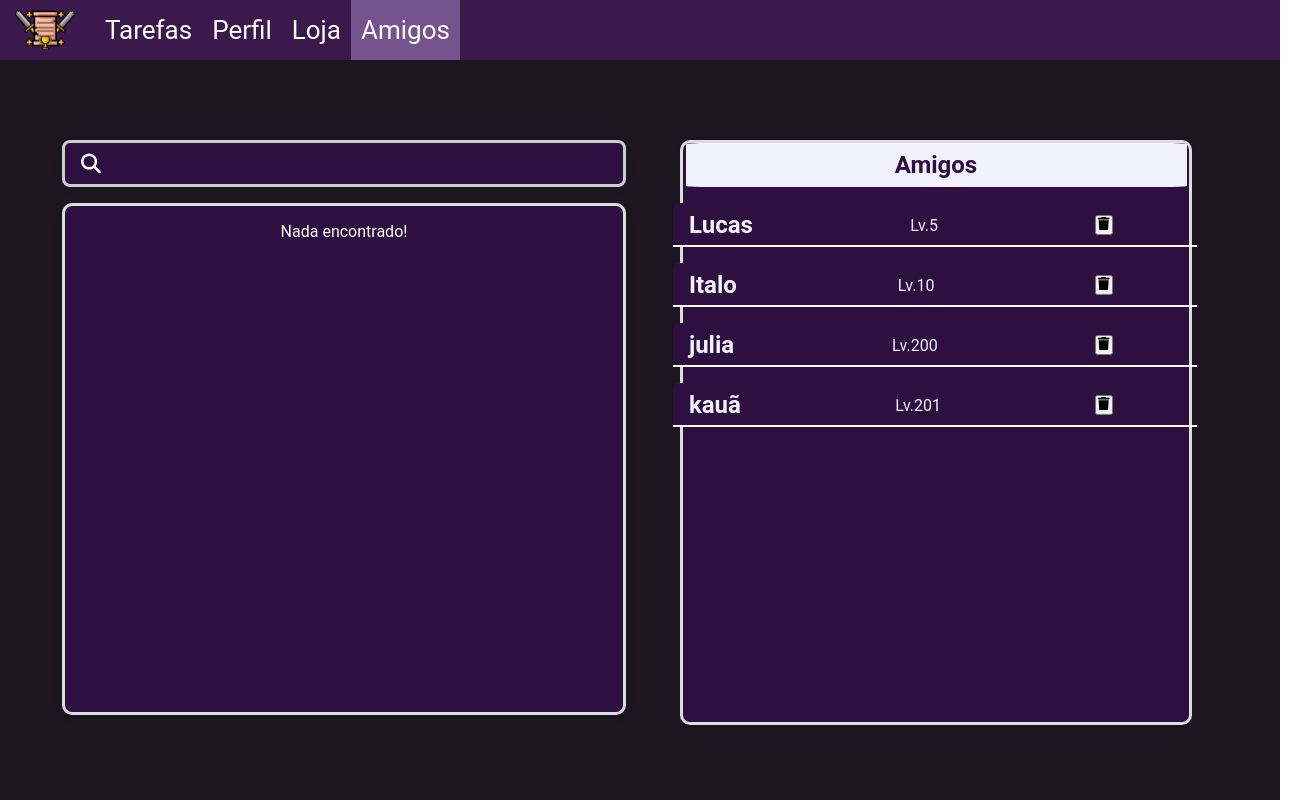
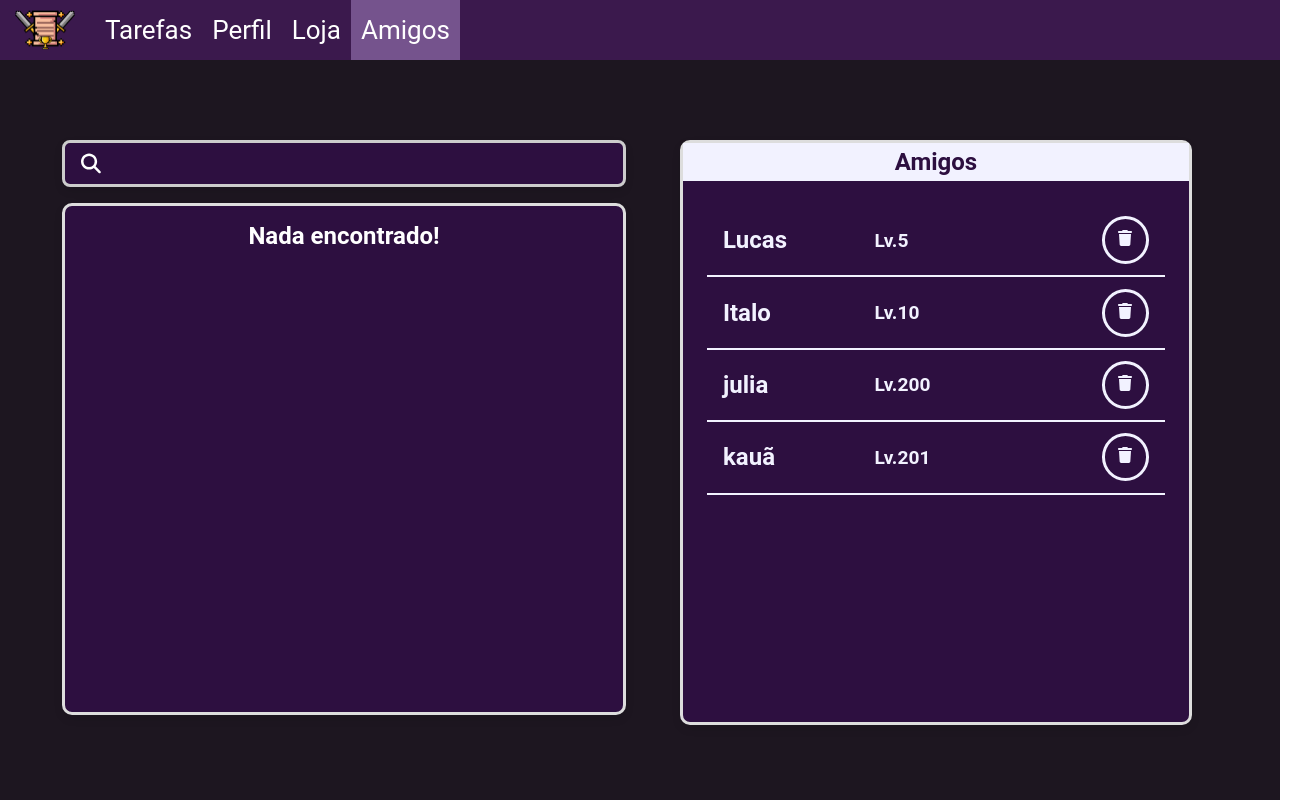
Before and after one commit to lucasrc18/ProjetoIntegrador, a React (Create React App) app: page /social in a window 1280 px wide. Shown: the whole page, 1316 px wide, since content can reach past the window. Built offline with nearby package versions, Linux system fonts and the light colour scheme; no server answers; the database is empty.

Commit message:
att visual amigos

```diff
--- a/src/pages/social/index.tsx
+++ b/src/pages/social/index.tsx
@@ -46,13 +46,15 @@ export default function Social() {
                 </div>
               </section>
 
-              <section id="socialList">
-                <h1 id="title">Amigos</h1>
-                <div id="linhainformacoes">
+              <section id="socialContainer">
+                <h1>Amigos</h1>
+                <div id="socialList">
                 {amigos.map((amigo, index) => (
-                    <div key={index}>
-                      <h2>{amigo.name}</h2>
-                      <p>Lv.{amigo.lv}</p>
+                    <div id="infoSocial" key={index}>
+                      <div id="info">
+                        <h2>{amigo.name}</h2>
+                        <p>Lv.{amigo.lv}</p>
+                      </div>
                       <button onClick={() => buttonDel(index)}><DeleteIcon /></button>
                     </div>
                 ))}
--- a/src/pages/social/style.scss
+++ b/src/pages/social/style.scss
@@ -14,7 +14,7 @@ main {
 #searchContainer {
     display: flex;
     flex-direction: column;
-    align-items: center; /* Centraliza os elementos dentro do contêiner */
+    align-items: center;
     gap: 1rem;
     width: 40%;
 }
@@ -24,7 +24,7 @@ main {
     align-items: center;
     background-color: #2D0F40;
     border: 3px solid #ccc;
-    border-radius: 8px; /* Reduzindo o valor do border-radius para menos arredondado */
+    border-radius: 8px;
     padding: 0.5rem 1rem;
     box-shadow: 0 4px 8px rgba(0, 0, 0, 0.1);
     transition: box-shadow 0.3s ease-in-out;
@@ -44,7 +44,7 @@ main {
     font-size: 1rem;
     padding: 0.5rem;
     margin-left: 0.5rem;
-    color: #f2f2ff; /* Ajusta a cor do texto do input para ficar visível */
+    color: #f2f2ff;
 }
 
 #searchBar input::placeholder {
@@ -59,7 +59,8 @@ main {
 }
 
 #resultBox {
-    font-size: 1rem;
+    font-size: 1.5rem;
+    font-weight: 600;
     color: white;
     text-align: center;
     padding: 1rem;
@@ -68,10 +69,10 @@ main {
     border-radius: 10px;
     box-shadow: 0 4px 8px rgba(0, 0, 0, 0.1);
     width: 110%;
-    height: 32rem; /* Ajusta a altura para criar um quadrado maior */
+    height: 32rem;
 }
 
-#socialList {
+#socialContainer {
     width: 40%;
     display: flex;
     flex-direction: column;
@@ -80,60 +81,51 @@ main {
     border: 3px solid #ddd;
     border-radius: 10px;
     box-shadow: 0 4px 8px rgba(0, 0, 0, 0.1);
-    padding: 0 1rem;
+
+
+    h1{
+        background-color: #f2f2ff;
+        color: #2D0F40;
+        width: 100%;
+        text-align: center;
+        padding: 5px;
     }
 
-.friendItem {
-    display: flex; /* Alinha os elementos dos amigos na mesma linha */
-    justify-content: space-between; /* Espaço uniforme entre os elementos */
-    align-items: center; /* Centraliza verticalmente os elementos */
-    background-color: #f2f2ff;
-    padding: 0.5rem 1rem;
-    border-radius: 5px;
-    margin-bottom: 1rem; /* Espaço entre cada item de amigo */
+    #socialList{
         width: 100%;
+        padding: 1.5em;
+
+        #infoSocial{
+            display: flex;
+            align-items: center;
+            border-bottom: #f2f2ff 2px solid;
+            padding: 0.7em 1em;
+
+            #info{
+                width: 90%;
+                display: flex;
+                align-items: center;
+                h2{
+                    width: 40%;
+
                 }
 
-
-#title {
-    // color: white;
-    background: #f2f2ff;
-    color: #2D0F40;
-    width: 105.7%;
-    border-radius: 3%;
-    text-align: center; /* Centraliza o texto horizontalmente */
-    padding: 0.5rem 0; /* Adiciona espaço acima e abaixo do texto */
-    margin-bottom: 1rem; /* Move o título para cima */
- /* Adiciona uma borda branca de 1px */
-    text-shadow: none; /* Remove qualquer sombra de texto */
+                p{
+                    font-size: 1.2rem;
+                    font-weight: 600;
+                }
             }
 
-#linhainformacoes > div {
-    display: flex;
-    justify-content: space-between;
-    align-items: center;
+            button{
+                color: #f2f2ff;
+                border: #f2f2ff 3px solid;
                 background-color: #2D0F40;
-    padding: 0.5rem 1rem;
-    border-radius: 5px;
-    margin-bottom: 1rem; /* Espaçamento vertical entre os itens */
-    margin-left: 7.3rem ; /* Centraliza a div horizontalmente */
-    margin-right: 31rem ; /* Centraliza a div horizontalmente */
-    max-width: 60%; /* Define a largura máxima da div para evitar que ela ocupe toda a largura */
-    width: calc(100% - 1rem); /* Ajuste para a largura total considerando a margem direita */
-    text-align: center; /* Centraliza o texto horizontalmente */
-    position: relative; /* Adiciona posição relativa para que as linhas sejam posicionadas corretamente */
+                border-radius: 50%;
+                width: 3rem;
+                height: 3rem;
+                font-size: 1rem;
+                cursor: pointer;
             }
-
-#linhainformacoes > div::after {
-    content: "";
-    position: absolute;
-    bottom: 0;
-    left: 0;
-    width: 115%;
-    height: 2px;
-    background-color: white; /* Cor da linha */
         }
-
-#linhainformacoes > div:not(:last-child) {
-    margin-bottom: 1rem; /* Adiciona espaçamento entre cada item, exceto o último */
      }
+}
```
Lines whose indentation alone changed are shown as unchanged.
